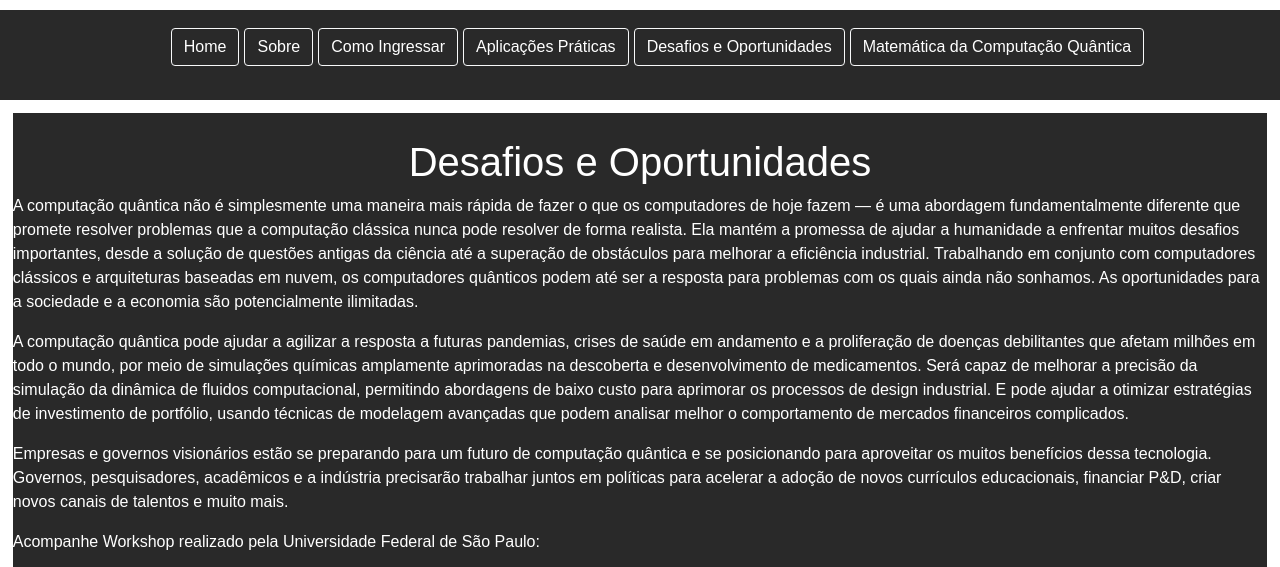
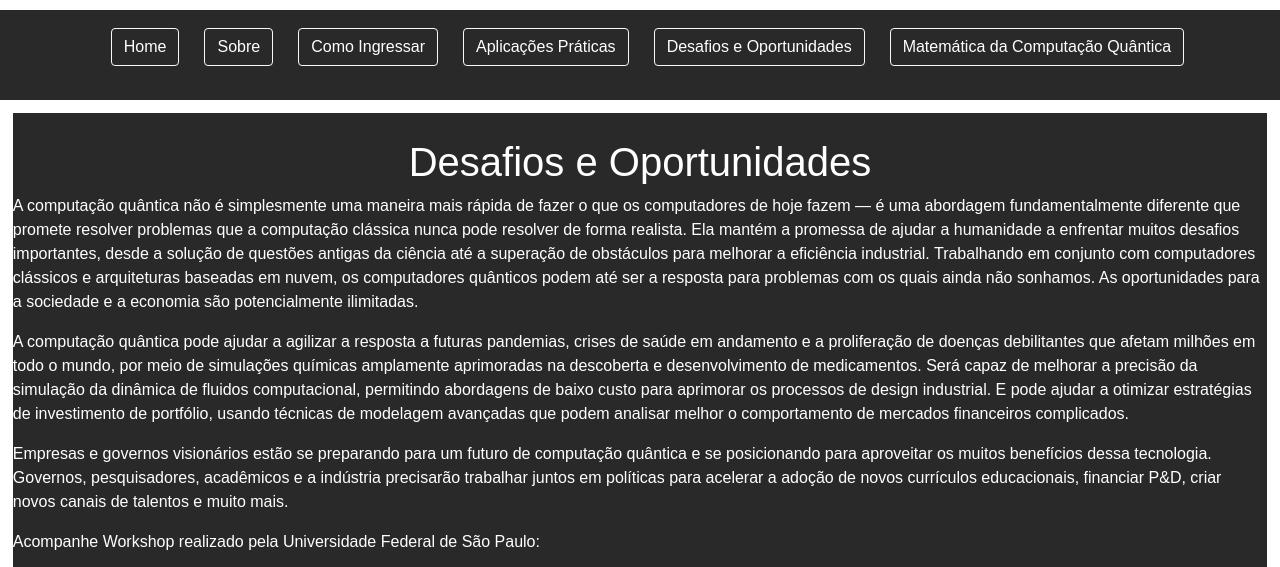
Before and after one commit to matheusBastos04/Computa-o-Qu-ntica, a plain HTML site: page desafios.html in a window 1280 px wide. Shown: the top 567 px of the page. Drawn offline with nearby package versions, Linux system fonts and the light colour scheme.

Commit message:
Update desafios.html

```diff
--- a/desafios.html
+++ b/desafios.html
@@ -9,17 +9,15 @@
 </head>
 <body>
   <header>
-        <div class="menu-toggle" id="mobile-menu">
-          ☰ <!-- Este é um ícone de menu, você pode substituir por um ícone real se preferir -->
-        </div>
+    <button class="menu-toggle" id="mobile-menu">&#9776;</button>
     <nav class="navbar">
       <ul>
-            <a href="index.html" type="button" class="btn btn-outline-light">Home</a>
-            <a href="sobre.html" type="button" class="btn btn-outline-light">Sobre</a>
-            <a href="ingressar.html" type="button" class="btn btn-outline-light">Como Ingressar</a>
-            <a href="aplicacoes.html" type="button" class="btn btn-outline-light">Aplicações Práticas</a>
-            <a href="desafios.html" type="button" class="btn btn-outline-light">Desafios e Oportunidades</a>
-            <a href="matematica.html" type="button" class="btn btn-outline-light">Matemática da Computação Quântica</a>
+        <li><a href="index.html" type="button" class="btn btn-outline-light">Home</a></li>
+        <li><a href="sobre.html" type="button" class="btn btn-outline-light">Sobre</a></li>
+        <li><a href="ingressar.html" type="button" class="btn btn-outline-light">Como Ingressar</a></li>
+        <li><a href="aplicacoes.html" type="button" class="btn btn-outline-light">Aplicações Práticas</a></li>
+        <li><a href="desafios.html" type="button" class="btn btn-outline-light">Desafios e Oportunidades</a></li>
+        <li><a href="matematica.html" type="button" class="btn btn-outline-light">Matemática da Computação Quântica</a></li>
       </ul>
     </nav>
   </header>
@@ -44,5 +42,15 @@
         </div>
     </div>
     </div>
+    <script>
+      document.addEventListener('DOMContentLoaded', function() {
+      var mobileMenuButton = document.getElementById('mobile-menu');
+      var navbar = document.querySelector('.navbar');
+
+      mobileMenuButton.addEventListener('click', function() {
+        navbar.classList.toggle('show');
+      });
+    });
+    </script>
 </body>
 </html>
```
Lines whose indentation alone changed are shown as unchanged.
